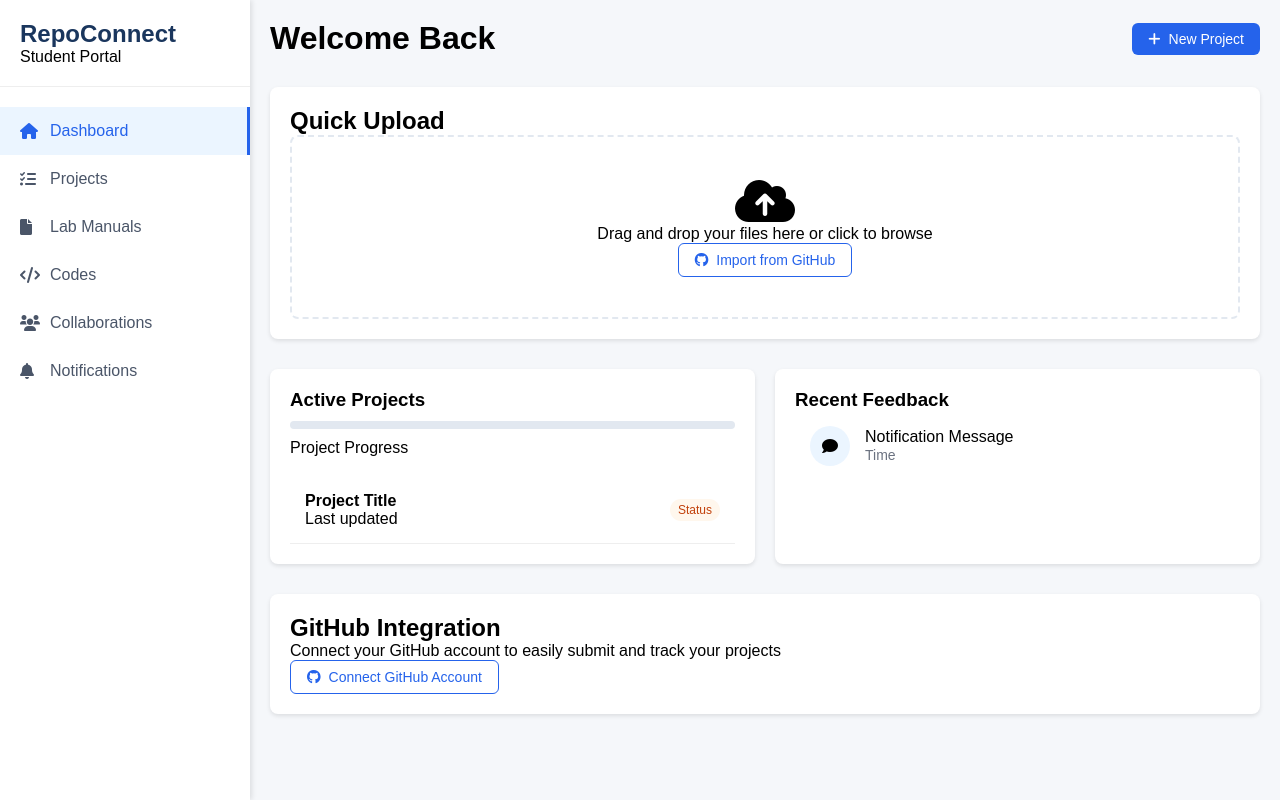
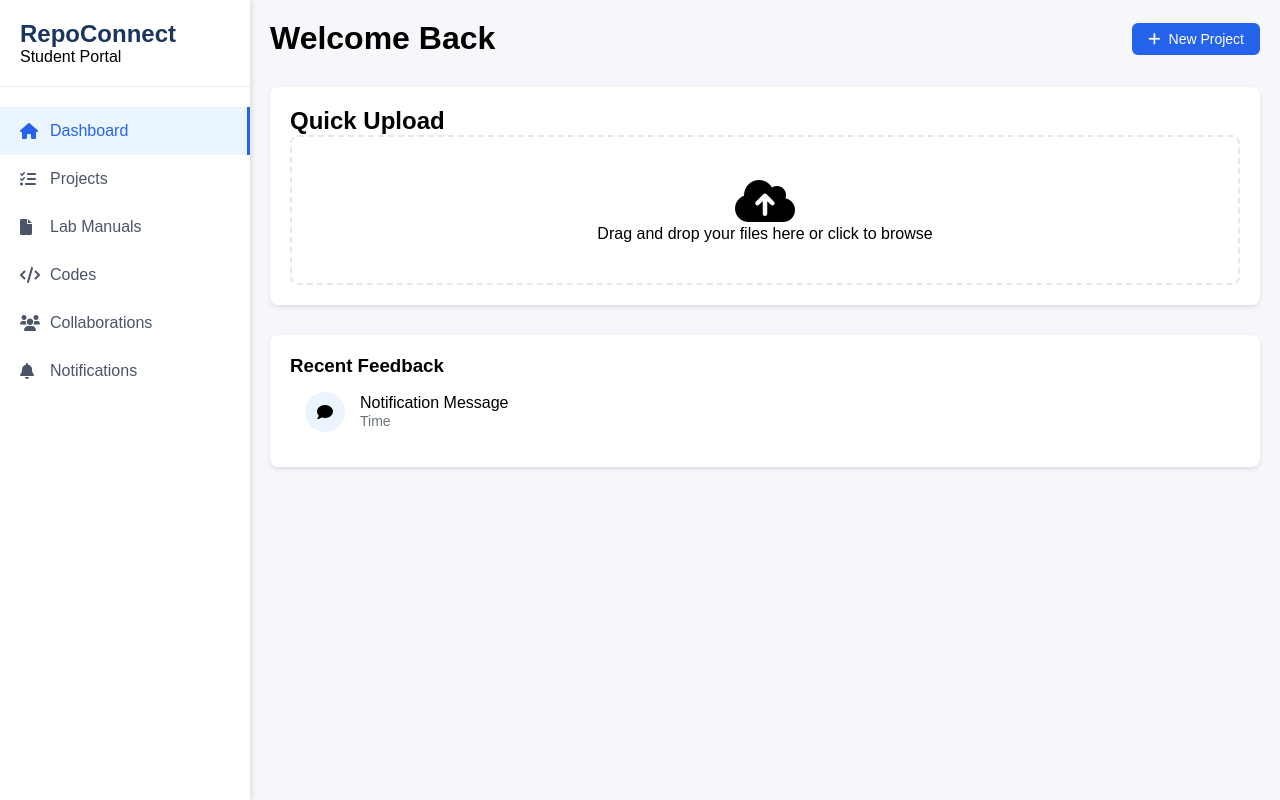
Before and after one commit to anirudhb2001/Project, a plain HTML site: page frontend/Student/student-dashboard.html in a window 1280 px wide. Drawn offline with nearby package versions, Linux system fonts and the light colour scheme.

Commit message:
Removed active project card ,github integration

```diff
--- a/frontend/Student/student-dashboard.html
+++ b/frontend/Student/student-dashboard.html
@@ -287,29 +287,12 @@
         <div class="upload-dropzone">
           <i class="fas fa-cloud-upload-alt fa-3x text-blue-500 mb-4"></i>
           <p>Drag and drop your files here or click to browse</p>
-          <button class="btn btn-outline mt-4">
-            <i class="fab fa-github"></i> Import from GitHub
+
           </button>
         </div>
       </div>
 
-      <div class="project-grid">
-        <div class="project-card">
-          <h3>Active Projects</h3>
-          <div class="progress-bar">
-            <div class="progress-bar-fill" style="width: 0%"></div>
-          </div>
-          <p>Project Progress</p>
-          <div class="github-repos">
-            <div class="repo-item">
-              <div>
-                <h4>Project Title</h4>
-                <p>Last updated</p>
-              </div>
-              <span class="badge badge-pending">Status</span>
-            </div>
-          </div>
-        </div>
+
 
         <div class="project-card">
           <h3>Recent Feedback</h3>
@@ -325,16 +308,7 @@
         </div>
       </div>
 
-      <div class="github-section">
-        <h2>GitHub Integration</h2>
-        <p>
-          Connect your GitHub account to easily submit and track your projects
-        </p>
-        <button class="btn btn-outline mt-4">
-          <i class="fab fa-github"></i> Connect GitHub Account
-        </button>
-      </div>
-    </div>
+
 
     <script>
       document
```
